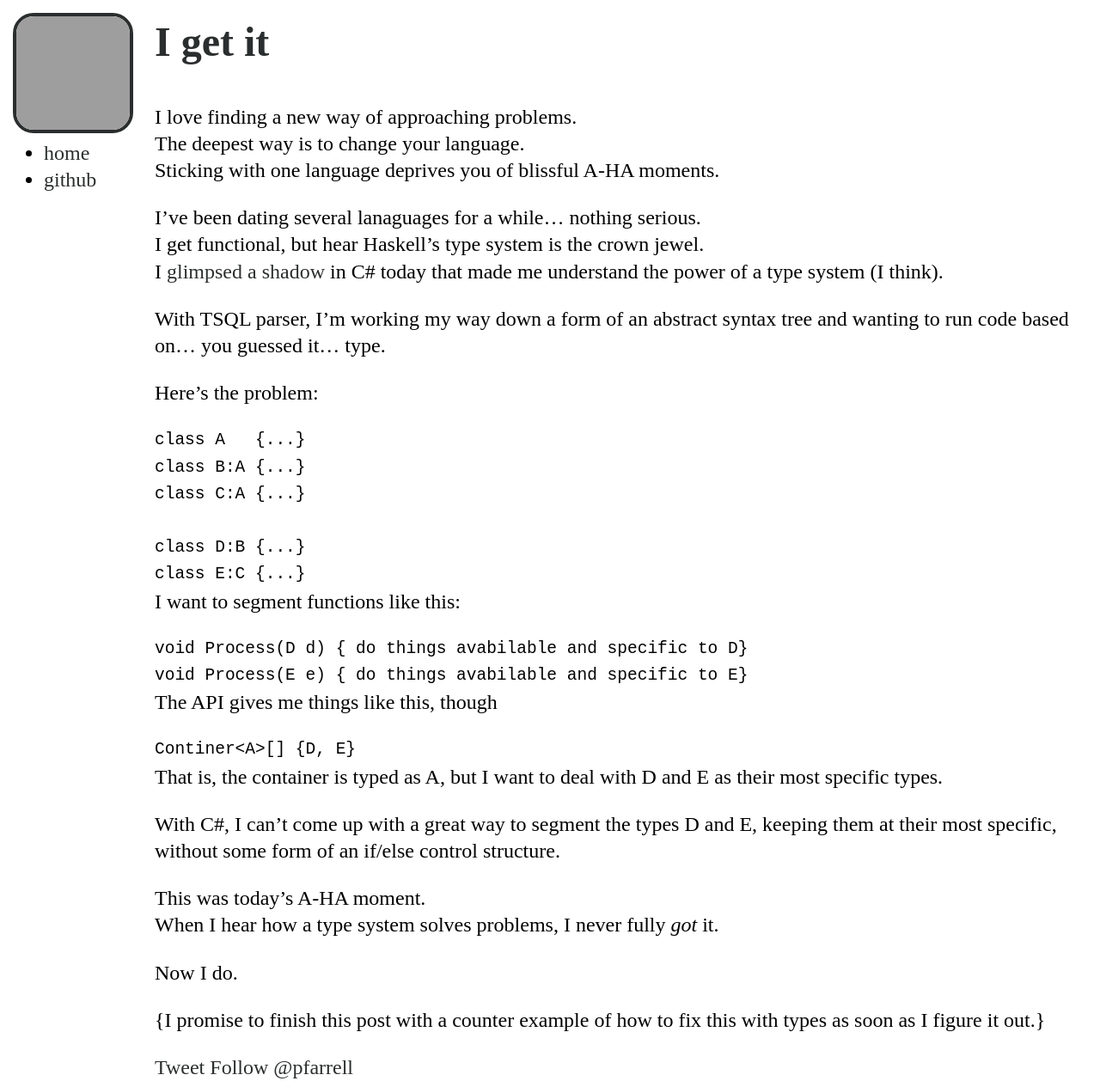
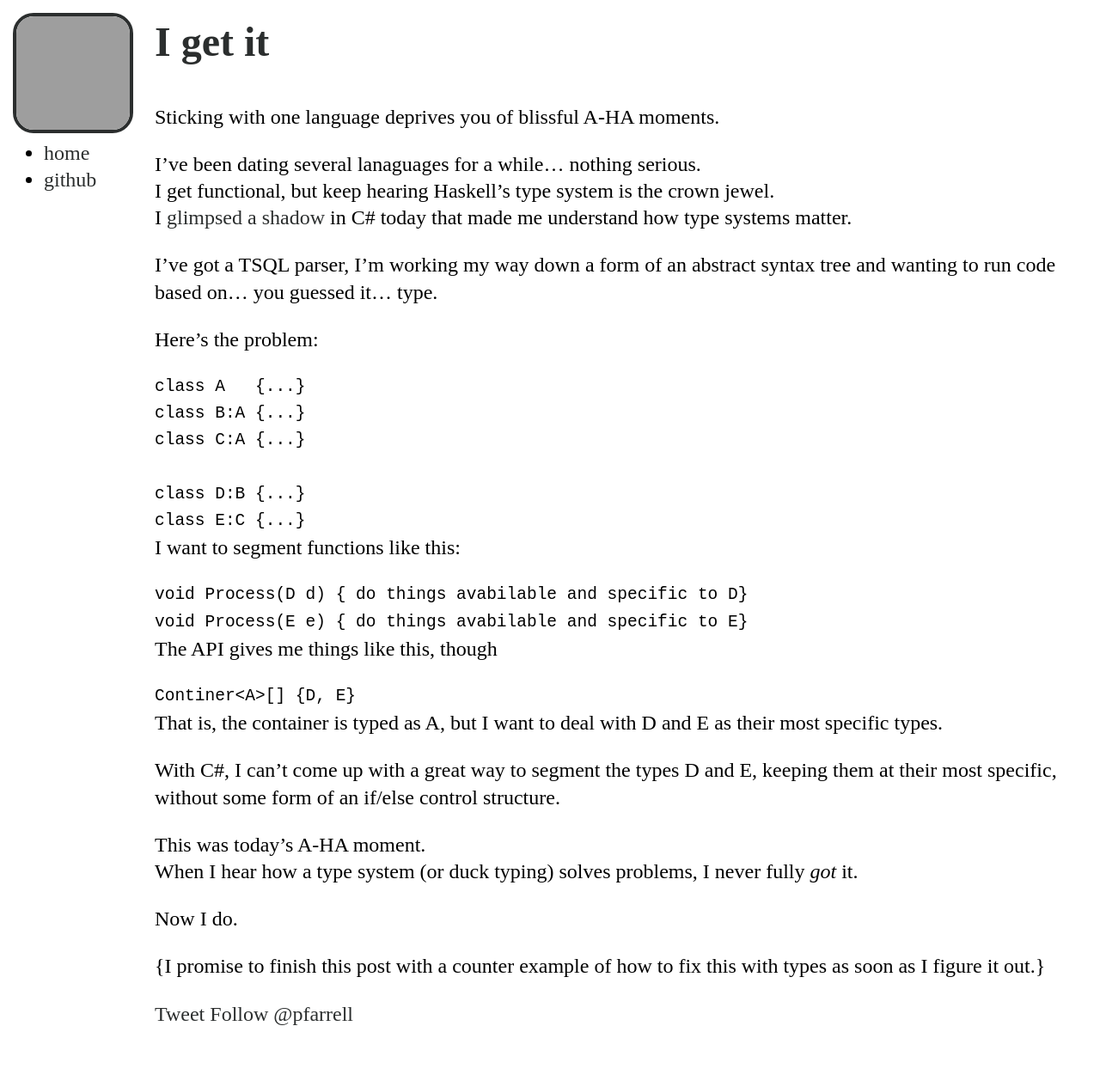
Before and after one commit to pfarrell/pfarrell.github.com, a Jekyll site: the page built from _posts/2012-02-17-i-get-it.markdown, in a window 1280 px wide. Shown: the whole page at 86% size. Built offline with Jekyll 4.4.1, drawn with Linux system fonts in a browser that asks for light colours; nearby versions of some CDN libraries; some web fonts are replaced; Markdown is read by kramdown in place of the engine named in the settings; comment, search, counter and statistics services are not loaded; after the commit the page ends 1196 px from its top, so only the background shows below that; grey boxes are pictures that could not be loaded.

Commit message:
edits and new strategems

```diff
--- a/_posts/2012-02-17-i-get-it.markdown
+++ b/_posts/2012-02-17-i-get-it.markdown
@@ -2,15 +2,13 @@
 layout: post
 title: "I get it"
 ---
-I love finding a new way of approaching problems.
-The deepest way is to change your language.
 Sticking with one language deprives you of blissful A-HA moments.
 
 I've been dating several lanaguages for a while... nothing serious.
-I get functional, but hear Haskell's type system is the crown jewel.
-I [glimpsed a shadow](http://en.wikipedia.org/wiki/Allegory_of_the_Cave) in C# today that made me understand the power of a type system (I think).
+I get functional, but keep hearing Haskell's type system is the crown jewel.
+I [glimpsed a shadow](http://en.wikipedia.org/wiki/Allegory_of_the_Cave) in C# today that made me understand how type systems matter.
 
-With TSQL parser, I'm working my way down a form of an abstract syntax tree and wanting to run code based on... you guessed it... type.
+I've got a TSQL parser, I'm working my way down a form of an abstract syntax tree and wanting to run code based on... you guessed it... type.
 
 Here's the problem:
 
@@ -41,7 +39,7 @@ With C#, I can't come up with a great way to segment the types D and E, keeping
 without some form of an if/else control structure.
 
 This was today's A-HA moment.
-When I hear how a type system solves problems, I never fully _got_ it.
+When I hear how a type system (or duck typing) solves problems, I never fully _got_ it.
 
 
 Now I do.
```
